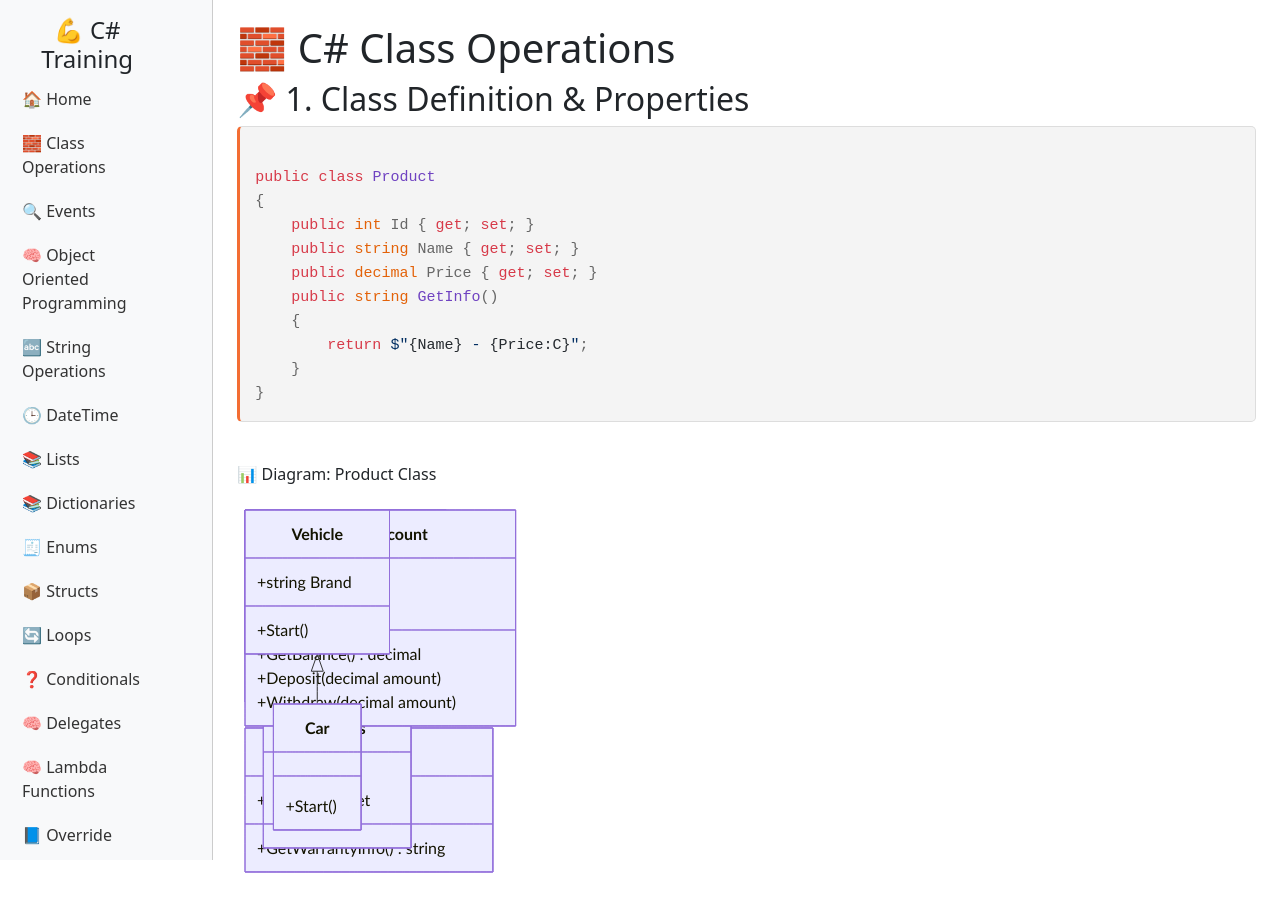
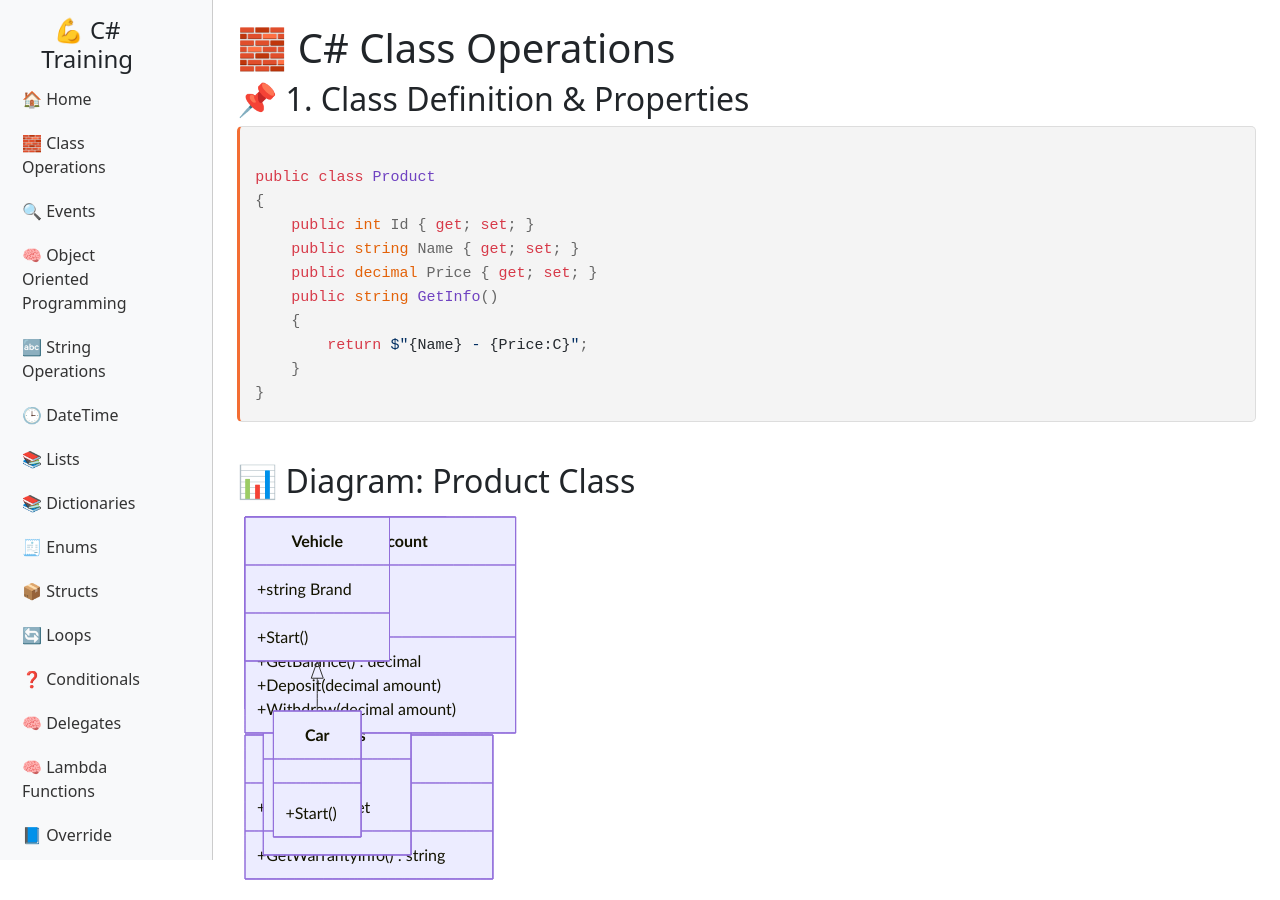
Before and after one commit to buribalkan/C-SHARP-Training, a Jekyll site: the page built from Class-Operations.md, in a window 1280 px wide and 900 px high. Built offline with Jekyll 4.4.1, drawn with Linux system fonts in a browser that asks for light colours; nearby versions of some CDN libraries; our own code applies the rules of GitHub Pages for plain Markdown files.

````diff
--- a/Class-Operations.md
+++ b/Class-Operations.md
@@ -26,7 +26,7 @@ public class Product
 
 
 
-📊 Diagram: Product Class
+## 📊 Diagram: Product Class
 
 ```mermaid
 
@@ -52,7 +52,7 @@ classDiagram
 
 
 
-📌 2. Inheritance
+## 📌 2. Inheritance
 
 ```csharp
 
@@ -73,7 +73,7 @@ public class Electronic : Product
 
 
 
-📊 Diagram: Inheritance
+## 📊 Diagram: Inheritance
 
 ```mermaid
 
@@ -111,7 +111,7 @@ classDiagram
 
 
 
-📌 3. Composition (Has-A Relationship)
+## 📌 3. Composition (Has-A Relationship)
 
 ```csharp
 
@@ -134,7 +134,7 @@ public class Address
 
 
 
-📊 Diagram: Composition
+## 📊 Diagram: Composition
 
 
 ```mermaid
@@ -170,7 +170,7 @@ classDiagram
 
 
 
-📌 4. Encapsulation
+## 📌 4. Encapsulation
 
 
 ```csharp
@@ -199,7 +199,7 @@ public class BankAccount
 
 
 
-📊 Diagram: Encapsulation
+## 📊 Diagram: Encapsulation
 
 ```mermaid
 
@@ -227,7 +227,7 @@ classDiagram
 
 
 
-📌 5. Abstract Class vs Concrete Class
+## 📌 5. Abstract Class vs Concrete Class
 
 
 ```csharp
@@ -252,7 +252,7 @@ public class Car : Vehicle
 
 
 
-📊 Diagram: Abstract Class
+## 📊 Diagram: Abstract Class
 
 
 ```mermaid
@@ -286,7 +286,7 @@ classDiagram
 
 
 
-✅ Summary of Key Class Concepts
+## ✅ Summary of Key Class Concepts
 
 
 
````
